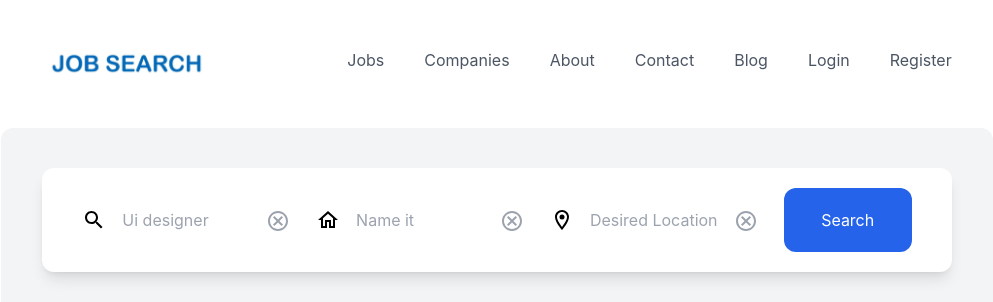
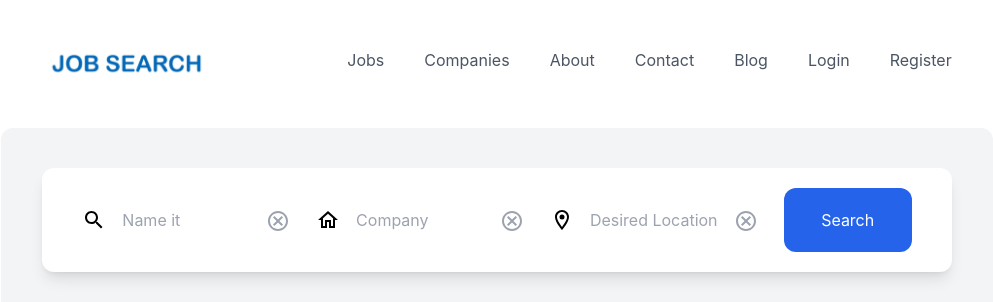
Before and after one commit to Strzegomiak/Job-app, a React (Create React App) app in the folder job-app/: page / in a window 1280 px wide. Shown: the top 302 px of the page, without its empty margins (143-1136 px from the left). Built offline with nearby package versions, Linux system fonts and the light colour scheme; no server answers.

Commit message:
15.01 commit

```diff
--- a/job-app/src/App.tsx
+++ b/job-app/src/App.tsx
@@ -11,6 +11,7 @@ import JobsPanel from "./components/JobsPanel";
 import { BrowserRouter, Route, Routes } from "react-router-dom";
 import Home from "./Pages/Home";
 import Register from "./Pages/Register";
+import Login from "./Pages/Login";
 
 function App() {
   return (
@@ -19,6 +20,7 @@ function App() {
         <Routes>
           <Route path="/" element={<Home />} />
           <Route path="/register" element={<Register />} />
+          <Route path="/login" element={<Login />} />
         </Routes>
       </BrowserRouter>
     </div>
--- a/job-app/src/Pages/Home.tsx
+++ b/job-app/src/Pages/Home.tsx
@@ -19,34 +19,47 @@ const Home = () => {
     workType: string;
   }
   const { jobOffers } = useFetch();
-  const [copyOfJobOffers, setCopyOfJobOffers] = useState();
+  // const [copyOfJobOffers, setCopyOfJobOffers] = useState(jobOffers);
 
-  console.log(copyOfJobOffers);
+  const passDataFromMain = (inputVaue: any, sortValue: any) => {
+    let copyOfJobOffers = jobOffers;
 
-  const passDataFromMain = (inputVaue: any) => {
-    const copyOfJobOffers = passDataToJobsPanel(inputVaue);
-    setCopyOfJobOffers(copyOfJobOffers);
-  };
-
-  const passDataToJobsPanel = (inputVaue: any) => {
-    const copyOfJobOffers = jobOffers?.filter((singleOffer: any) => {
-      return (
-        (inputVaue.company &&
-          singleOffer.Name.toUpperCase().includes(inputVaue.company)) ||
-        (inputVaue.location &&
-          singleOffer.country.toUpperCase().includes(inputVaue.location)) ||
-        (inputVaue.title &&
-          singleOffer.JobName.toUpperCase().includes(inputVaue.title))
-      );
-    });
-    return copyOfJobOffers || [];
+    if (inputVaue.title) {
+      copyOfJobOffers = copyOfJobOffers?.filter((singleOffer: any) => {
+        return singleOffer.JobName.toUpperCase().includes(
+          inputVaue.title.toUpperCase()
+        );
+      });
+    }
+    if (inputVaue.company) {
+      copyOfJobOffers = copyOfJobOffers?.filter((singleOffer: any) => {
+        return singleOffer.Name.toUpperCase().includes(
+          inputVaue.company.toUpperCase()
+        );
+      });
+    }
+    if (inputVaue.location) {
+      copyOfJobOffers = copyOfJobOffers?.filter((singleOffer: any) => {
+        return singleOffer.country
+          .toUpperCase()
+          .includes(inputVaue.location.toUpperCase());
+      });
+    }
+    if (sortValue.categories) {
+      copyOfJobOffers = copyOfJobOffers?.filter((singleOffer: any) => {
+        return singleOffer.Categories.toUpperCase().includes(
+          sortValue.categories.toUpperCase()
+        );
+      });
+    }
+    console.log(copyOfJobOffers);
   };
 
   return (
     <>
       <Navbar />
       <FilterBox passDataFromMain={passDataFromMain} />
-      <JobsPanel copyOfJobOffers={copyOfJobOffers} />
+      <JobsPanel />
     </>
   );
 };
--- /dev/null
+++ b/job-app/src/Pages/Login.tsx
@@ -0,0 +1,11 @@
+const Login = () => {
+  return (
+    <div>
+      <input type="text" placeholder="Name/email" />
+      <input type="text" placeholder="Password" />
+      <button type="submit">Submit</button>
+    </div>
+  );
+};
+
+export default Login;
--- a/job-app/src/components/FilterBox.tsx
+++ b/job-app/src/components/FilterBox.tsx
@@ -1,12 +1,31 @@
+import { useState } from "react";
 import MainFilter from "./MainFilter";
 import SortFilter from "./SortFilter";
 import SortBox from "./SortFilter";
 
 const FilterBox = (props: any) => {
+  const [selectValue, setSelectValue] = useState({
+    categories: "",
+    type: "",
+    level: "",
+  });
+
+  const passDataFormSort = (sortValue: any) => {
+    const selectValue = {
+      categories: sortValue.categories,
+      type: sortValue.type,
+      level: sortValue.level,
+    };
+    setSelectValue(selectValue);
+  };
+
   return (
     <div className="bg-gray-100 flex w-full h-1/5 -mx-48 justify-center flex-col rounded-xl py-10">
-      <MainFilter passDataFromMain={props.passDataFromMain} />
-      <SortFilter />
+      <MainFilter
+        passDataFromMain={props.passDataFromMain}
+        selectValue={selectValue}
+      />
+      <SortFilter passDataFormSort={passDataFormSort} />
     </div>
   );
 };
--- a/job-app/src/components/MainFilter.tsx
+++ b/job-app/src/components/MainFilter.tsx
@@ -3,6 +3,7 @@ import HomeOutlinedIcon from "@mui/icons-material/HomeOutlined";
 import LocationOnOutlinedIcon from "@mui/icons-material/LocationOnOutlined";
 import CancelOutlinedIcon from "@mui/icons-material/CancelOutlined";
 import { SubmitHandler, useForm } from "react-hook-form";
+import { Link } from "react-router-dom";
 
 const MainFilter = (props: any) => {
   interface IFormInput {
@@ -20,7 +21,7 @@ const MainFilter = (props: any) => {
 
   const onSubmit: SubmitHandler<IFormInput> = (data) => {
     console.log(data);
-    props.passDataFromMain(data);
+    props.passDataFromMain(data, props.selectValue);
   };
 
   const handleReset = (fieldName: string) => {
@@ -61,7 +62,7 @@ const MainFilter = (props: any) => {
           <input
             className="h-16 w-32 2xl:w-52 outline-none focus:outline-none"
             type="text"
-            placeholder="Ui designer"
+            placeholder="Name it"
             {...register("title", registerOption.title)}
           ></input>
           <button type="button" onClick={() => handleReset("title")}>
@@ -74,7 +75,7 @@ const MainFilter = (props: any) => {
           <input
             className="h-16 w-32 2xl:w-52 outline-none focus:outline-none"
             type="text"
-            placeholder="Name it"
+            placeholder="Company"
             {...register("company", registerOption.company)}
           ></input>
           <button type="button" onClick={() => handleReset("company")}>
@@ -95,6 +96,7 @@ const MainFilter = (props: any) => {
           </button>
           {errors.location?.message}
         </div>
+
         <button
           className="h-16 bg-blue-600  rounded-xl text-white w-32"
           type="submit"
--- a/job-app/src/components/Navbar.tsx
+++ b/job-app/src/components/Navbar.tsx
@@ -34,9 +34,11 @@ const Navbar = () => {
         <li>
           <a>Blog</a>
         </li>
-        <li>
-          <a>Login</a>
-        </li>
+        <Link to={"/Login"}>
+          <li>
+            <a>Login</a>
+          </li>
+        </Link>
         <Link to={"/register"}>
           <li>
             <a>Register</a>
--- a/job-app/src/components/SortFilter.tsx
+++ b/job-app/src/components/SortFilter.tsx
@@ -1,37 +1,76 @@
-const SortFilter = () => {
+import { SubmitHandler, useForm } from "react-hook-form";
+
+const SortFilter = (props: any) => {
+  type Inputs = {
+    categories: string;
+    type: string;
+    level: string;
+  };
+
+  const {
+    register,
+    handleSubmit,
+    watch,
+    formState: { errors },
+  } = useForm<Inputs>();
+
+  const onSubmit: SubmitHandler<Inputs> = (data) => {
+    console.log(data);
+    props.passDataFormSort(data);
+  };
+
   return (
+    <form onSubmit={handleSubmit(onSubmit)}>
       <div className="flex justify-center  gap-8 pt-10 flex-wrap flex-col md:flex-row ">
         <div className="flex gap-2 items-center justify-center">
-        <label className=" text-sm font-bold text-gray-500">Categories:</label>
-        <select className="outline-none focus:outline-none w-32 text-sm font-bold pl-4 py-1 rounded-l">
+          <label className=" text-sm font-bold text-gray-500">
+            Categories:
+          </label>
+          <button type="submit">
+            <select
+              {...register("categories")}
+              className="outline-none focus:outline-none w-32 text-sm font-bold pl-4 py-1 rounded-l"
+            >
               <option value=""></option>
               <option value="frontend">Frontend</option>
               <option value="backend">Backend</option>
               <option value="fullstack">Fullstack</option>
               <option value="mobile">Mobile</option>
             </select>
+          </button>
         </div>
         <div className="flex gap-2 items-center justify-center">
           <label className=" text-sm font-bold text-gray-500">Type:</label>
-        <select className="outline-none focus:outline-none w-32 text-sm font-bold pl-4 py-1 rounded-l">
+          <button type="submit">
+            <select
+              {...register("type")}
+              className="outline-none focus:outline-none w-32 text-sm font-bold pl-4 py-1 rounded-l"
+            >
               <option value=""></option>
               <option value="full-time">Full-time</option>
               <option value="part-time">Part-time</option>
             </select>
+          </button>
         </div>
         <div className="flex gap-2 items-center justify-center">
           <label className=" text-sm font-bold text-gray-500">Level:</label>
-        <select className="outline-none focus:outline-none w-32 text-sm font-bold pl-4 py-1 rounded-l">
+          <button type="submit">
+            <select
+              {...register("level")}
+              className="outline-none focus:outline-none w-32 text-sm font-bold pl-4 py-1 rounded-l"
+            >
               <option value=""></option>
               <option value="junior">Junior</option>
               <option value="mid">Mid</option>
               <option value="senior">Senior</option>
-        </select>
+            </select>{" "}
+          </button>
         </div>
         <button className="text-gray-400 ml-5" type="button">
           Clear All
         </button>
       </div>
+    </form>
   );
 };
 
```
Lines whose indentation alone changed are shown as unchanged.
